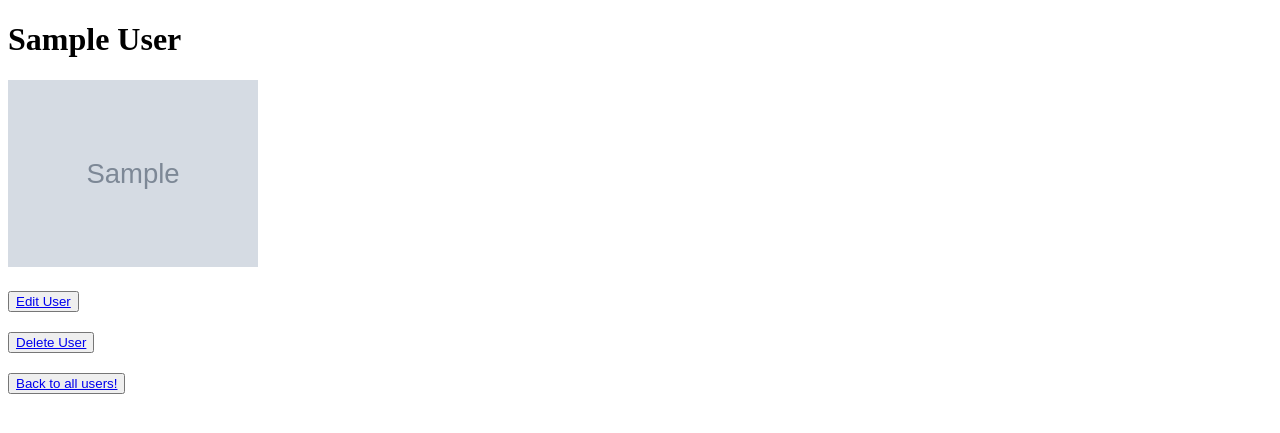
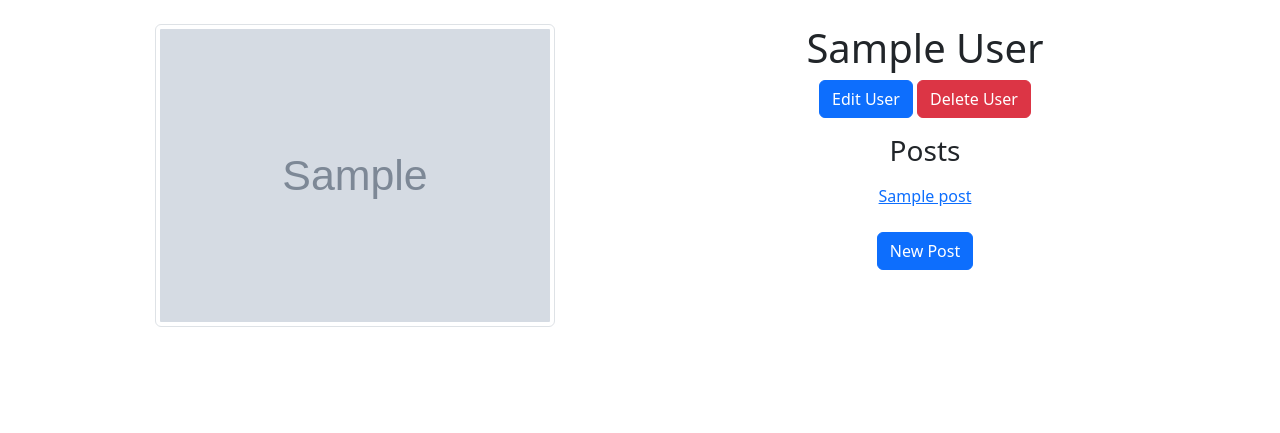
Before and after one commit to JessKelly91/flask-blogly, a Flask app: page /users/1 in a window 1280 px wide. Shown: the top 433 px of the page. Run offline with Flask 3, Linux system fonts and the light colour scheme; tables that the repository leaves empty hold one stand-in row (values such as "Sample post"); grey boxes marked "Sample" are stand-in pictures.

Commit message:
updating with post logic

```diff
--- a/app.py
+++ b/app.py
@@ -2,7 +2,7 @@
 
 from flask import Flask, render_template, redirect, request
 from flask_debugtoolbar import DebugToolbarExtension
-from models import db, connect_db, User
+from models import db, connect_db, User, Post
 
 app = Flask(__name__)
 
@@ -60,10 +60,11 @@ def add_new_user():
 def show_user_details(user_id):
     """Show user details for single user"""
     user = User.query.get_or_404(user_id)
-
     image_url = user.image_url
 
-    return render_template('user_detail.html', user=user, image_url=image_url)
+    posts = Post.query.filter_by(user_id=user.id).all()
+
+    return render_template('user_detail.html', user=user, image_url=image_url, posts=posts)
 
 @app.route('/users/<int:user_id>/edit')
 def show_edit_user_form(user_id):
@@ -89,7 +90,7 @@ def handle_edit_user_form(user_id):
 
     return redirect (f'/users/{user.id}')
 
-@app.route('/users/<int:user_id>/delete', methods=["POST"])
+@app.route('/users/<int:user_id>/delete')
 def delete_user(user_id):
     """Delete the show user from the page"""
 
@@ -98,3 +99,71 @@ def delete_user(user_id):
     db.session.commit()
 
     return redirect('/users')
+
+@app.route('/users/<user_id>/posts/new')
+def show_add_new_post_form(user_id):
+    """Show new post form"""
+    user = User.query.get_or_404(user_id)
+
+    return render_template('new_post.html', user=user)
+
+
+@app.route('/users/<user_id>/posts/new', methods=["POST"])
+def handle_add_new_post(user_id):
+    """handle submission of new post form"""
+    user = User.query.get_or_404(user_id)
+
+    #get info from form
+    title = request.form["title"]
+    content = request.form["content"]
+    new_post = Post(title=title, content=content, user_id=user.id)
+
+    #add info to posts table
+    db.session.add(new_post)
+    db.session.commit()
+
+    return redirect(f'/users/{user.id}')
+
+@app.route('/posts/<post_id>')
+def show_post(post_id):
+    """Show post details"""
+    post = Post.query.get_or_404(post_id)
+    user = User.query.get(post.user_id)
+
+    return render_template('show_post.html', post=post, user=user)
+
+@app.route('/posts/<post_id>/edit')
+def show_edit_post_form(post_id):
+    """Show edit post form"""
+    post = Post.query.get_or_404(post_id)
+    user = User.query.get(post.user_id)
+
+    return render_template('edit_post.html', post=post, user=user)
+
+@app.route('/posts/<post_id>/edit', methods=["POST"])
+def handle_edit_post_form(post_id):
+    """Show edit post form"""
+    post = Post.query.get(post_id)
+    user = User.query.get(post.user_id)
+
+    #get info from form
+    #if blank, default to previous info in database
+    post.title = request.form.get("title") if request.form.get("title") else post.title
+    post.content = request.form.get("content") if request.form.get("content") else post.content
+    post.user_id = user.id
+
+    #update in session and db
+    db.session.commit()
+
+    return redirect(f'/posts/{post.id}')
+
+@app.route('/posts/<post_id>/delete')
+def handle_delete_post(post_id):
+    """Handle deleting a post"""
+    post = Post.query.get(post_id)
+    user = User.query.get(post.user_id)
+
+    db.session.delete(post)
+    db.session.commit()
+
+    return redirect (f'/users/{user.id}')
--- a/models.py
+++ b/models.py
@@ -1,5 +1,6 @@
 """Models for Blogly."""
 from flask_sqlalchemy import SQLAlchemy
+from datetime import datetime
 
 db = SQLAlchemy()
 
@@ -13,13 +14,26 @@ class User(db.Model):
 
     __tablename__ = "users"
 
-    id = db.Column(db.Integer, primary_key = True, autoincrement = True)
-    first_name = db.Column(db.String, nullable = False)
-    last_name = db.Column(db.String, nullable = False)
-    image_url = db.Column(db.String, default = 'https://tinyurl.com/4vzvrrx3')
+    id = db.Column(db.Integer, primary_key=True, autoincrement=True)
+    first_name = db.Column(db.Text, nullable=False)
+    last_name = db.Column(db.Text, nullable=False)
+    image_url = db.Column(db.Text, default='https://tinyurl.com/4vzvrrx3')
 
     def get_full_name(self):
         """Put together first/last name"""
         full_name = f'{self.first_name} {self.last_name}'
 
         return full_name
+
+class Post(db.Model):
+    """Blog Post Table"""
+
+    __tablename__ = "posts"
+
+    id = db.Column(db.Integer, primary_key=True, autoincrement = True)
+    title = db.Column(db.Text, nullable=False)
+    content = db.Column(db.Text, nullable=False)
+    created_at = db.Column(db.DateTime, nullable=False, default=datetime.utcnow)
+    user_id = db.Column(db.Integer, db.ForeignKey('users.id'))
+
+    user = db.relationship('User', backref='posts')
--- a/static/styles.css
+++ b/static/styles.css
@@ -1,10 +1,3 @@
-.profile-image{
-    max-width: 250px;
-    max-height: 250px;
-    margin-bottom: 20px;
+#profile-image{
+    max-width: 400px;
 }
-
-.profile-button{
-    display: block;
-    margin-bottom: 20px;
-}
--- a/templates/base.html
+++ b/templates/base.html
@@ -5,8 +5,9 @@
     <meta name="viewport" content="width=device-width, initial-scale=1.0">
     <title>{% block title %}{% endblock %}</title>
     <link rel="stylesheet" href="/static/styles.css">
+    <link rel="stylesheet" href="https://cdn.jsdelivr.net/npm/bootstrap@5.2.3/dist/css/bootstrap.min.css">
 </head>
-<body>
+<body class="m-4">
     {% block body_content %}
     {% endblock %}
 </body>
--- a/templates/user_detail.html
+++ b/templates/user_detail.html
@@ -4,16 +4,41 @@
     {% endblock %}
 
 {% block body_content %}
-    <h1>{{user.get_full_name()}}</h1>
-    <img class="profile-image" src="{{image_url}}" alt="{{user.get_full_name()}}'s profile image">
 
-    <div class="profile-buttons">
-        <button id="edit-button" class="profile-button">
-            <a href="/users/{{user.id}}/edit">Edit User</a>
-        </button>
-        <button id="delete-button" class="profile-button">
-            <a href="/users/{{user.id}}/delete">Delete User</a>
-        </button>
-        <button id="back-button" class="profile-button"><a href="/">Back to all users!</a></button>
+<div class="container text-center">
+    <div class="row">
+        <div class="col">
+            <div class="mb-3">
+                <img id="profile-image" class="img-thumbnail" src="{{image_url}}" alt="{{user.get_full_name()}}'s profile image">
+            </div>
+        </div>
+        <div class="col">
+            <h1>{{user.get_full_name()}}</h1>
+            <div class="profile-buttons">
+                <div class="mb-3">
+                    <a class="btn btn-primary" href="/users/{{user.id}}/edit" role="button">Edit User</a>
+                    <a class="btn btn-danger" href="/users/{{user.id}}/delete" role="button">Delete User</a>
+                </div>
+            </div>
+
+            <h3>Posts</h3>
+            <div class="mb-3">
+                <ul class="list-group list-group-flush">
+                    {% for post in posts %}
+                        <li class="list-group-item">
+                            <a href="/posts/{{post.id}}">{{post.title}}</a>
+                        </li>
+                    {% endfor%}
+                </ul>
+            </div>
+
+            <div class="mb-3">
+                <a class="btn btn-primary" href="/users/{{user.id}}/posts/new" role="button">New Post</a>
+            </div>
+        </div>
     </div>
+
+</div>
+
+
 {% endblock %}
--- a/templates/users.html
+++ b/templates/users.html
@@ -12,5 +12,6 @@
     {% endfor%}
     </ul>
 
-    <button><a href="/new">Add New User</a></button>
+    <a class="btn btn-primary" href="/new" role="button">Add New User</a>
+
 {% endblock %}
```
Also changed, not shown: seed.py (+11 -6 lines), templates/edit_post.html (added, +31 -0 lines), templates/edit_user.html (+25 -8 lines), templates/new.html (+19 -4 lines), templates/new_post.html (added, +31 -0 lines), templates/show_post.html (added, +30 -0 lines).
